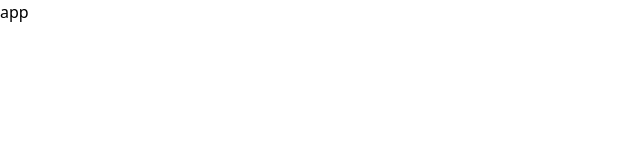
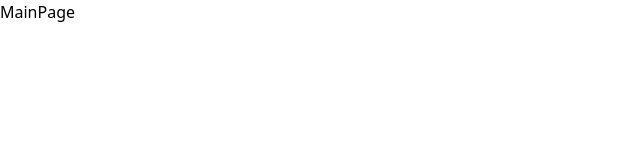
Before and after one commit to JECT-Study/Chzz-Market-Frontend, a React (Vite) app: page / in a window 1280 px wide. Shown: the top 160 px of the page, without its empty margins (0-640 px from the left). Built offline with nearby package versions, Linux system fonts and the light colour scheme.

Commit message:
chore: router 설정

```diff
--- a/src/App.tsx
+++ b/src/App.tsx
@@ -1,6 +1,9 @@
 import React from 'react';
+import { RouterProvider } from 'react-router-dom';
+import { router } from './routing';
 
 function App() {
-  return <div>app</div>;
+  return <RouterProvider router={router} />;
 }
+
 export default App;
--- /dev/null
+++ b/src/constant/route.ts
@@ -0,0 +1,5 @@
+export const ROUTERS = {
+  MAIN: '/',
+} as const;
+
+export default ROUTERS;
--- /dev/null
+++ b/src/pages/MainPage.tsx
@@ -0,0 +1,7 @@
+import React from 'react';
+
+function MainPage() {
+  return <div>MainPage</div>;
+}
+
+export default MainPage;
--- /dev/null
+++ b/src/routing.tsx
@@ -0,0 +1,23 @@
+import React from 'react';
+import { createBrowserRouter } from 'react-router-dom';
+import { ROUTERS } from './constant/route';
+import MainPage from './pages/MainPage';
+
+const routeList = [
+  {
+    path: ROUTERS.MAIN,
+    element: <MainPage />,
+  },
+];
+
+export const router = createBrowserRouter(
+  routeList.map((item) => {
+    return {
+      ...item,
+      element: <div>{item.element}</div>, // 추후 레이아웃으로 감싸기
+      // errorElement <Error> 만들기
+    };
+  }),
+);
+
+export default router;
```
Also changed, not shown: 1 other file (tests, documents, lock files or other folders).
